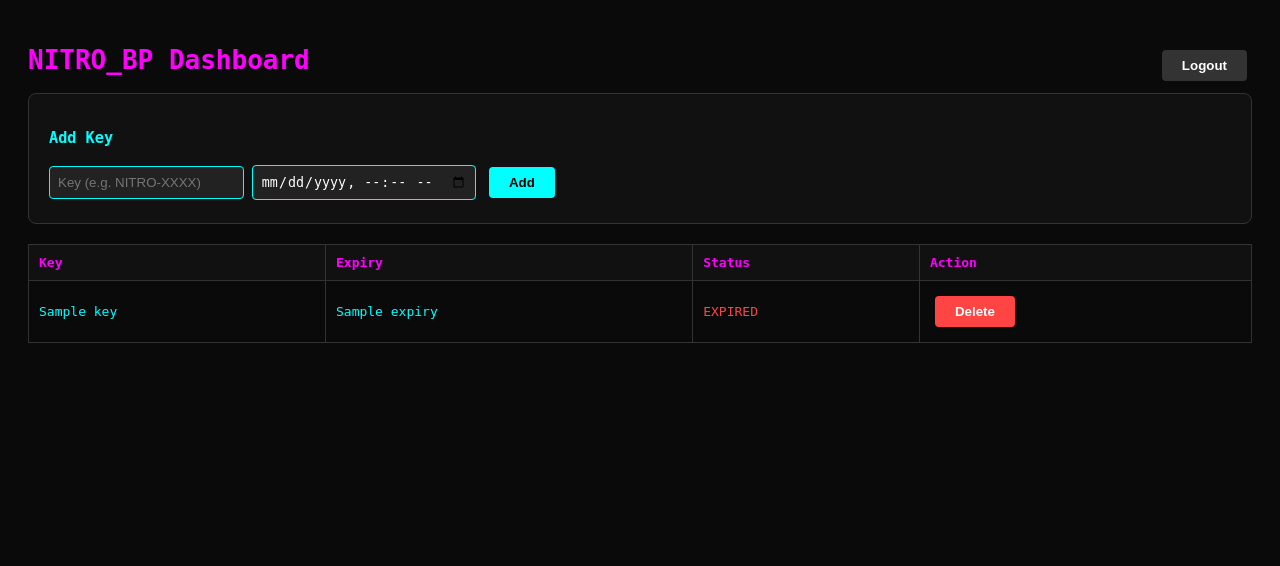
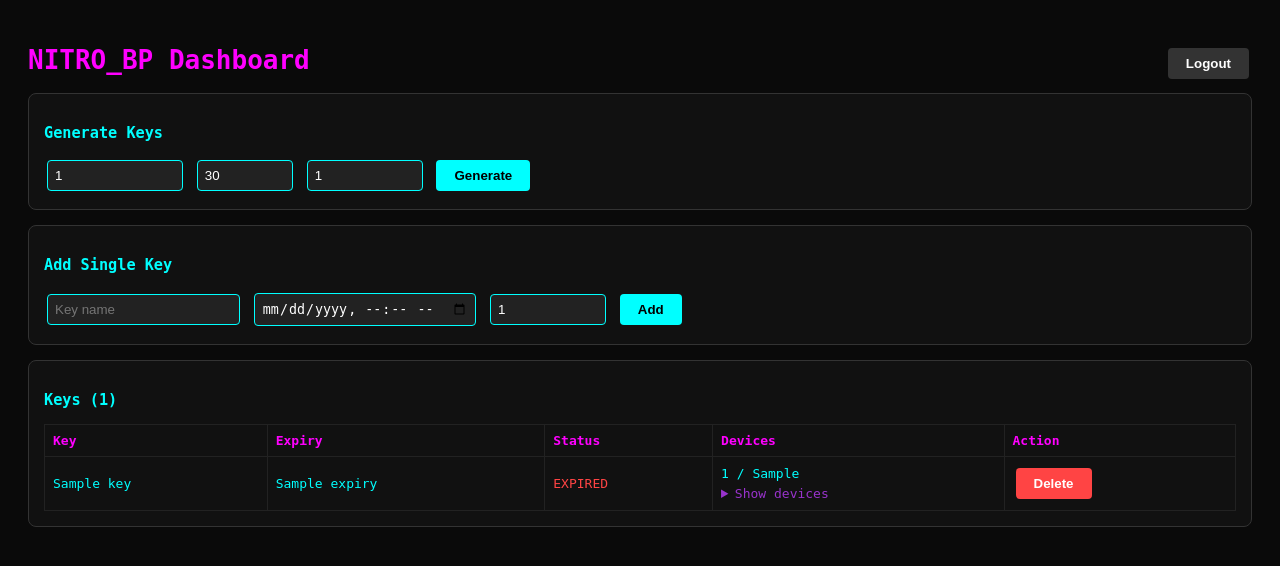
Before and after one commit to uppwela-create/nitro-bp-server, a Flask app: template templates/dashboard.html in a window 1280 px wide. Shown: the top 566 px of the page. Run offline with Flask 3, Linux system fonts and the light colour scheme; the template is opened without the code that fills it: most values are stand-ins (such as "Sample title", 1, 10 or a date in 2020).

Commit message:
add device tracking and key generator

```diff
--- a/app.py
+++ b/app.py
@@ -1,6 +1,6 @@
 from flask import Flask, request, jsonify, render_template, redirect, session
-from datetime import datetime
-import json, os, secrets
+from datetime import datetime, timedelta
+import json, os, secrets, string, random
 
 app = Flask(__name__)
 app.secret_key = secrets.token_hex(16)
@@ -18,19 +18,33 @@ def save_keys(keys):
     with open(KEYS_FILE, "w") as f:
         json.dump(keys, f, indent=2)
 
+def gen_key():
+    chars = string.ascii_uppercase + string.digits
+    return "NITRO-" + "".join(random.choices(chars, k=4)) + "-" + "".join(random.choices(chars, k=4)) + "-" + "".join(random.choices(chars, k=4))
+
 @app.route("/check", methods=["POST"])
 def check_key():
     data = request.json
     key = data.get("key", "")
+    hwid = data.get("hwid", "unknown")
+    device = data.get("device", "unknown")
     keys = load_keys()
     if key not in keys:
         return jsonify({"valid": False, "message": "Invalid key"})
-    expiry = datetime.fromisoformat(keys[key]["expiry"])
+    k = keys[key]
+    expiry = datetime.fromisoformat(k["expiry"])
     if datetime.now() > expiry:
         return jsonify({"valid": False, "message": "Key expired"})
-    return jsonify({"valid": True, "message": "OK", "expiry": keys[key]["expiry"]})
+    max_devices = k.get("max_devices", 1)
+    devices = k.get("devices", {})
+    if hwid not in devices and len(devices) >= max_devices:
+        return jsonify({"valid": False, "message": f"Max devices reached ({max_devices})"})
+    devices[hwid] = {"name": device, "last_seen": datetime.now().isoformat()}
+    keys[key]["devices"] = devices
+    save_keys(keys)
+    return jsonify({"valid": True, "message": "OK", "expiry": k["expiry"]})
 
-@app.route("/", methods=["GET", "POST"])
+@app.route("/", methods=["GET"])
 def dashboard():
     if not session.get("admin"):
         return redirect("/login")
@@ -60,11 +74,27 @@ def add_key():
     keys = load_keys()
     key = request.form.get("key")
     expiry = request.form.get("expiry")
-    keys[key] = {"expiry": expiry}
+    max_devices = int(request.form.get("max_devices", 1))
+    keys[key] = {"expiry": expiry, "max_devices": max_devices, "devices": {}}
     save_keys(keys)
     return redirect("/")
 
-@app.route("/delete/<key>")
+@app.route("/generate", methods=["POST"])
+def generate_keys():
+    if not session.get("admin"):
+        return redirect("/login")
+    keys = load_keys()
+    count = int(request.form.get("count", 1))
+    days = int(request.form.get("days", 30))
+    max_devices = int(request.form.get("max_devices", 1))
+    expiry = (datetime.now() + timedelta(days=days)).isoformat()[:16]
+    for _ in range(min(count, 100)):
+        key = gen_key()
+        keys[key] = {"expiry": expiry, "max_devices": max_devices, "devices": {}}
+    save_keys(keys)
+    return redirect("/")
+
+@app.route("/delete/<path:key>")
 def delete_key(key):
     if not session.get("admin"):
         return redirect("/login")
@@ -73,5 +103,15 @@ def delete_key(key):
     save_keys(keys)
     return redirect("/")
 
+@app.route("/remove_device/<path:key>/<hwid>")
+def remove_device(key, hwid):
+    if not session.get("admin"):
+        return redirect("/login")
+    keys = load_keys()
+    if key in keys and hwid in keys[key].get("devices", {}):
+        del keys[key]["devices"][hwid]
+        save_keys(keys)
+    return redirect("/")
+
 if __name__ == "__main__":
     app.run(host="0.0.0.0", port=5000)
--- a/templates/dashboard.html
+++ b/templates/dashboard.html
@@ -5,41 +5,73 @@
     <style>
         body { background: #0a0a0a; color: #00ffff; font-family: monospace; padding: 20px; }
         h1 { color: #ff00ff; }
-        table { width: 100%; border-collapse: collapse; margin-top: 20px; }
-        th, td { border: 1px solid #333; padding: 10px; text-align: left; }
+        h3 { color: #00ffff; }
+        table { width: 100%; border-collapse: collapse; margin-top: 10px; }
+        th, td { border: 1px solid #222; padding: 8px; text-align: left; font-size: 13px; }
         th { background: #111; color: #ff00ff; }
         .expired { color: #ff4444; }
         .valid { color: #00ff88; }
-        input { background: #222; border: 1px solid #00ffff; color: #fff; padding: 8px; border-radius: 4px; }
-        button { background: #00ffff; color: #000; border: none; padding: 8px 20px; cursor: pointer; border-radius: 4px; font-weight: bold; margin: 5px; }
+        input, select { background: #222; border: 1px solid #00ffff; color: #fff; padding: 7px; border-radius: 4px; margin: 3px; }
+        button { background: #00ffff; color: #000; border: none; padding: 8px 18px; cursor: pointer; border-radius: 4px; font-weight: bold; margin: 3px; }
         .del { background: #ff4444; color: #fff; }
         .logout { float: right; background: #333; color: #fff; }
-        .form-box { background: #111; border: 1px solid #333; padding: 20px; border-radius: 8px; margin-bottom: 20px; }
+        .box { background: #111; border: 1px solid #333; padding: 15px; border-radius: 8px; margin-bottom: 15px; }
+        .small { font-size: 11px; color: #888; }
+        details { margin-top: 5px; }
+        summary { cursor: pointer; color: #93c; }
     </style>
 </head>
 <body>
     <h1>NITRO_BP Dashboard <a href="/logout"><button class="logout">Logout</button></a></h1>
 
-    <div class="form-box">
-        <h3>Add Key</h3>
+    <div class="box">
+        <h3>Generate Keys</h3>
+        <form method="POST" action="/generate">
+            <input type="number" name="count" placeholder="Count (1-100)" min="1" max="100" value="1" style="width:120px">
+            <input type="number" name="days" placeholder="Days" min="1" value="30" style="width:80px">
+            <input type="number" name="max_devices" placeholder="Max Devices" min="1" value="1" style="width:100px">
+            <button type="submit">Generate</button>
+        </form>
+    </div>
+
+    <div class="box">
+        <h3>Add Single Key</h3>
         <form method="POST" action="/add">
-            <input type="text" name="key" placeholder="Key (e.g. NITRO-XXXX)" required>
+            <input type="text" name="key" placeholder="Key name" required>
             <input type="datetime-local" name="expiry" required>
+            <input type="number" name="max_devices" placeholder="Max Devices" min="1" value="1" style="width:100px">
             <button type="submit">Add</button>
         </form>
     </div>
 
+    <div class="box">
+        <h3>Keys ({{ keys|length }})</h3>
         <table>
-        <tr><th>Key</th><th>Expiry</th><th>Status</th><th>Action</th></tr>
+            <tr><th>Key</th><th>Expiry</th><th>Status</th><th>Devices</th><th>Action</th></tr>
             {% for key, data in keys.items() %}
-        {% set exp = data.expiry %}
+            {% set is_valid = data.expiry > now %}
             <tr>
                 <td>{{ key }}</td>
-            <td>{{ exp }}</td>
-            <td class="{{ 'valid' if exp > now else 'expired' }}">{{ 'VALID' if exp > now else 'EXPIRED' }}</td>
+                <td>{{ data.expiry }}</td>
+                <td class="{{ 'valid' if is_valid else 'expired' }}">{{ 'VALID' if is_valid else 'EXPIRED' }}</td>
+                <td>
+                    {{ data.devices|length }} / {{ data.get('max_devices', 1) }}
+                    {% if data.devices %}
+                    <details>
+                        <summary>Show devices</summary>
+                        {% for hwid, dev in data.devices.items() %}
+                        <div class="small">
+                            {{ dev.name }} | {{ dev.last_seen[:16] }}
+                            <a href="/remove_device/{{ key }}/{{ hwid }}"><button class="del" style="padding:2px 8px;font-size:11px">Remove</button></a>
+                        </div>
+                        {% endfor %}
+                    </details>
+                    {% endif %}
+                </td>
                 <td><a href="/delete/{{ key }}"><button class="del">Delete</button></a></td>
             </tr>
             {% endfor %}
         </table>
+    </div>
 </body>
 </html>
```
Lines whose indentation alone changed are shown as unchanged.
